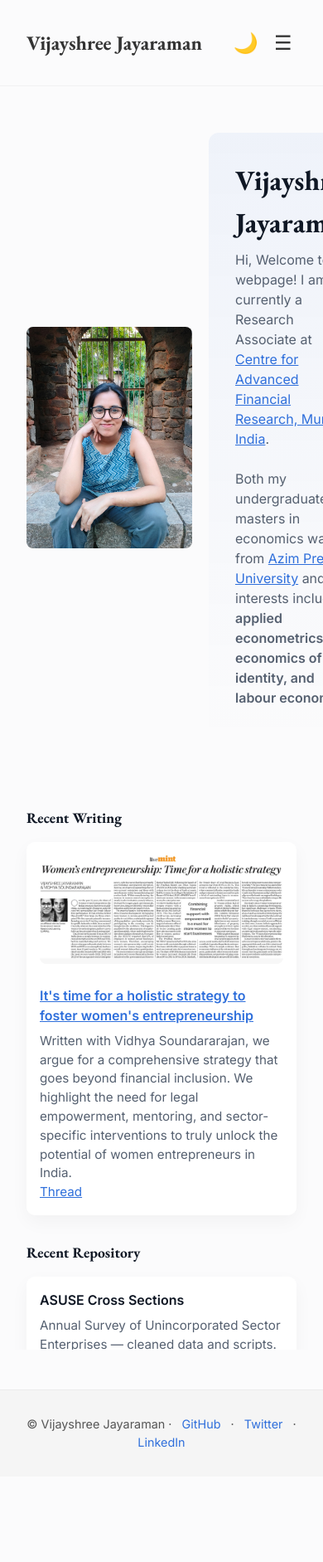
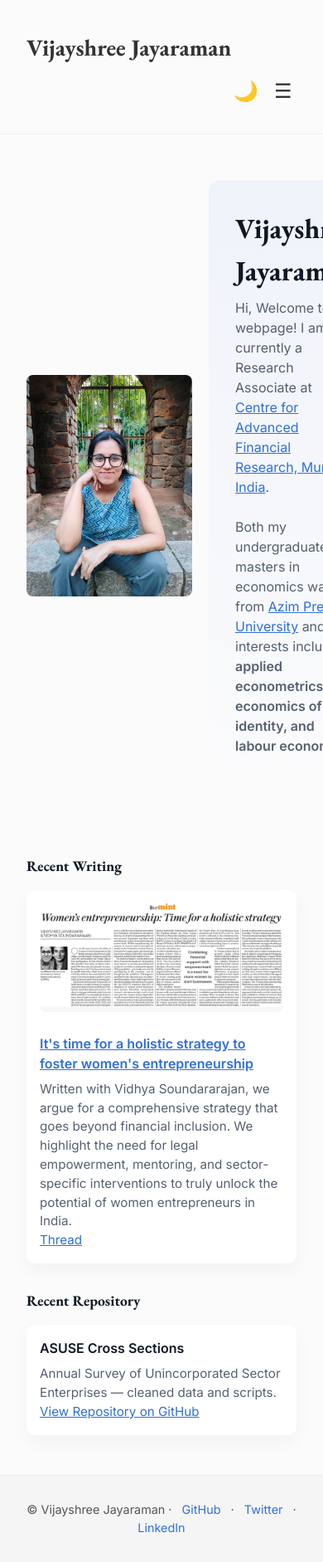
Before and after one commit to vijayshree-jayaraman/vijayshree-jayaraman.github.io, a Jekyll site: the page built from index.md, in a window 390 px wide. Shown: the whole page at 83% size. Built offline with Jekyll 4.4.1, drawn with Linux system fonts in a browser that asks for light colours; before the commit the page ends 1780 px from its top, so only the background shows below that.

Commit message:
Update default.html

```diff
--- a/_layouts/default.html
+++ b/_layouts/default.html
@@ -75,10 +75,12 @@
       .site-nav {
         display: none;
         flex-direction: column;
-        background: transparent;
+        background: #fff;  /* solid white background */
+        box-shadow: 0 4px 8px rgba(0,0,0,0.1); /* subtle shadow */
         width: 100%;
         margin-top: 0.5rem;
         border-radius: 0 0 8px 8px;
+        z-index: 200;
       }
       .site-nav.show {
         display: flex;
@@ -86,15 +88,28 @@
       .site-nav a {
         padding: 0.75rem 1rem;
         border-top: 1px solid rgba(0,0,0,0.1);
+        color: #333;
+        background: white;
       }
       .nav-actions {
         order: 1;
+        align-self: flex-end;
       }
       .nav-toggle {
         display: block;
       }
       .icon-btn {
         color: #333;
+      }
+      /* Mobile stacking for header */
+      .nav-container {
+        flex-direction: column;
+        align-items: flex-start;
+        gap: 0.5rem;
+      }
+      .brand {
+        font-size: 1.75rem;
+        padding: 0.25rem 0;
       }
     }
 
@@ -105,12 +120,13 @@
       }
     }
 
+    /* Remove scroll bar inside main */
     .site-main {
       max-width: 900px;
       margin: 1rem auto;
       padding: 0 1rem;
-      max-height: 90vh;
-      overflow-y: auto;
+      max-height: none; /* removed 90vh limit */
+      overflow-y: visible; /* no scroll */
     }
 
     .site-footer {
```
